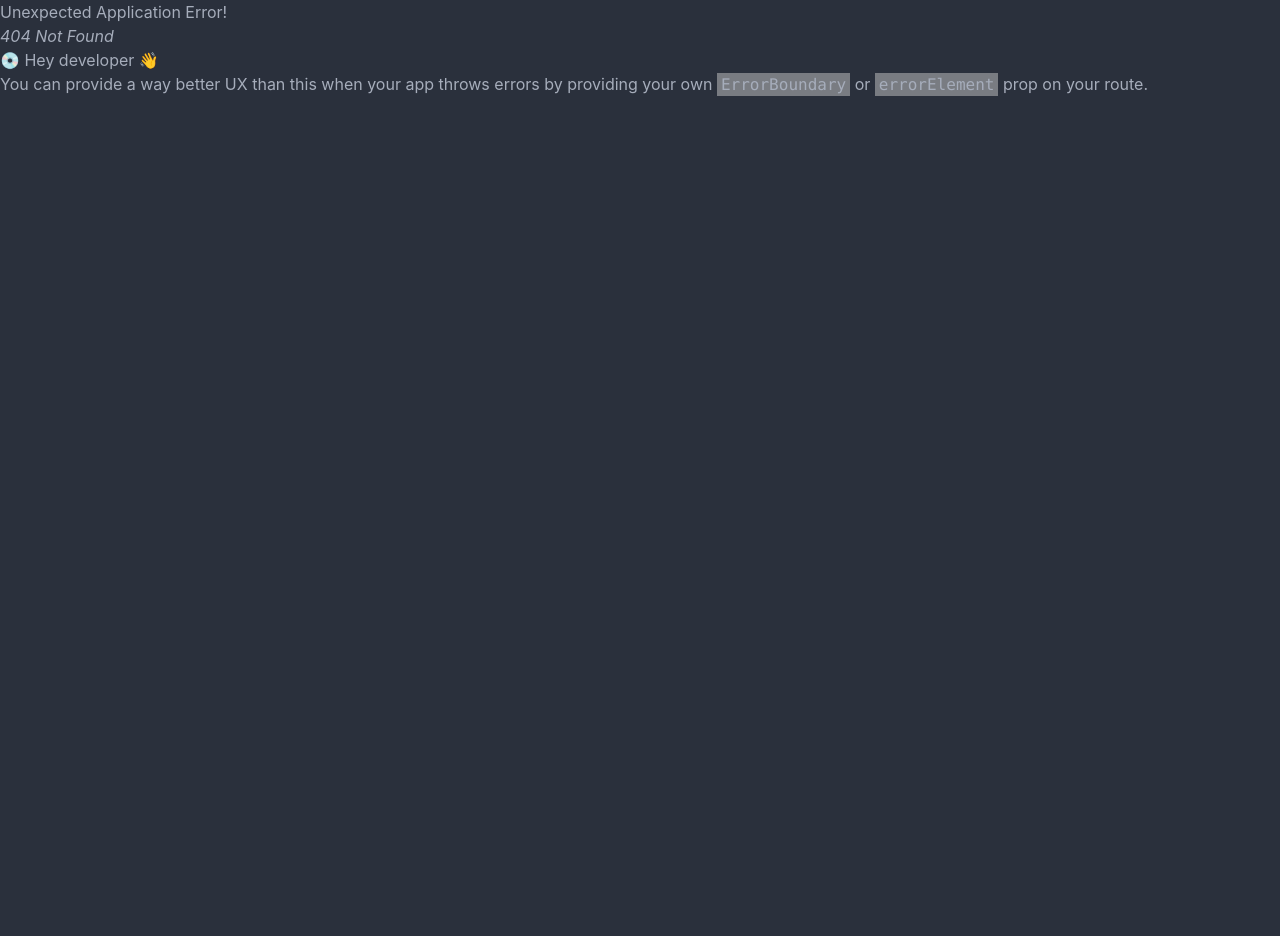
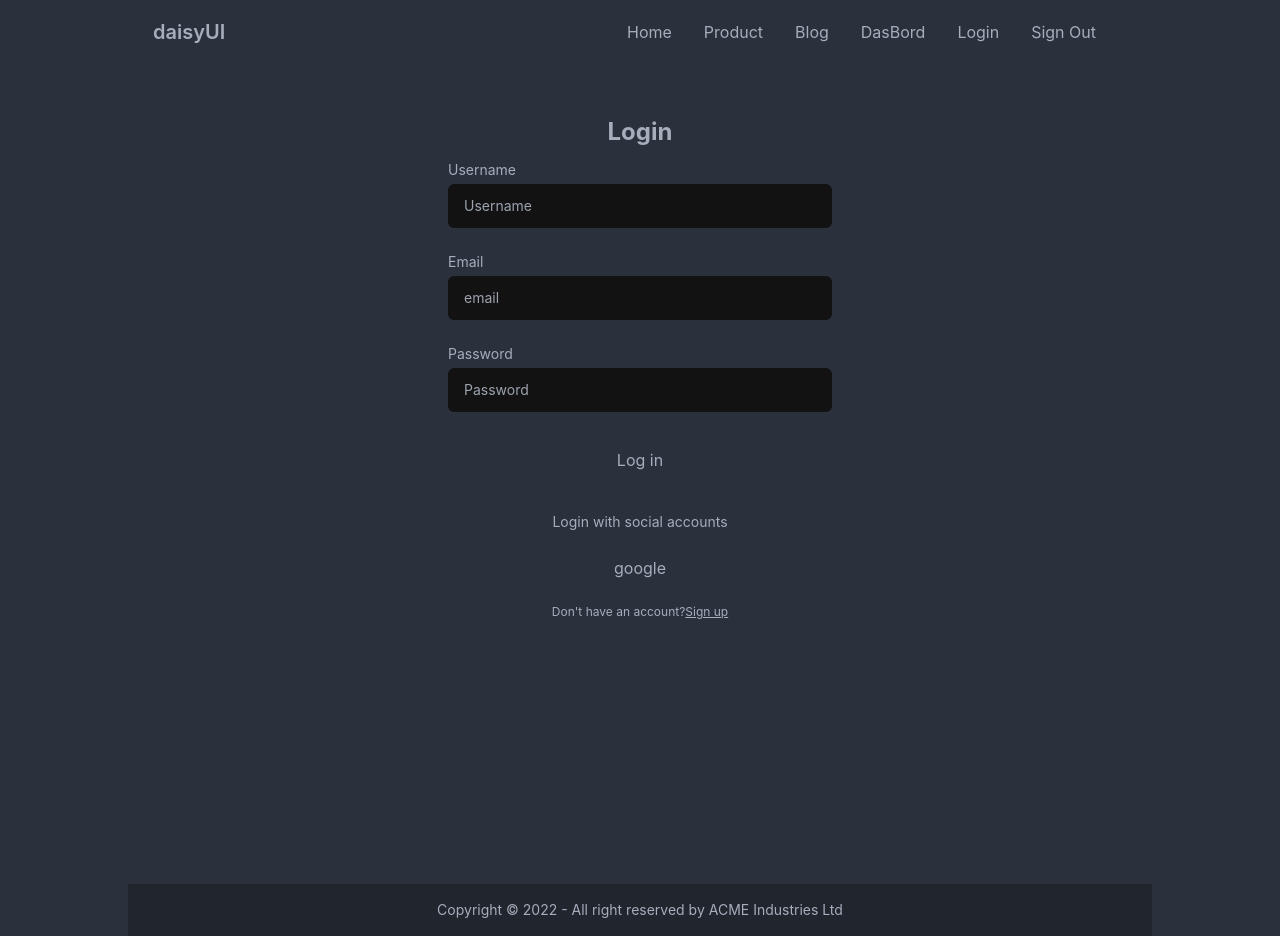
Before and after one commit to rahul-sarker18/project-12, a React (Create React App) app: page /login in a window 1280 px wide. Before the commit this address had no page. Before the commit the page ends 800 px from the top, so only its background shows below. Built offline with nearby package versions, Linux system fonts and the light colour scheme.

Commit message:
login and sign up form make

```diff
--- a/src/App.js
+++ b/src/App.js
@@ -5,7 +5,7 @@ import router from './Components/Router/MainRouter';
 
 function App() {
   return (
-    <div className="max-w-screen-2xl mx-auto">
+    <div className="max-w-screen-2xl mx-auto lg:w-4/5">
        <RouterProvider router={router}></RouterProvider>
 
       <Toaster />
--- a/src/Components/Authencations/Login.js
+++ b/src/Components/Authencations/Login.js
@@ -1,11 +1,73 @@
 import React from 'react';
+import { Link } from "react-router-dom";
 
 const Login = () => {
-    return (
-        <div>
-            log in
+  return (
+    <div className="w-full mx-auto my-5 max-w-md p-8 space-y-3 rounded-xl dark:bg-gray-900 dark:text-gray-100">
+      <h1 className="text-2xl font-bold text-center">Login</h1>
+      <form className="space-y-6 ng-untouched ng-pristine ng-valid">
+        <div className="space-y-1 text-sm">
+          <label for="username" className="block dark:text-gray-400">
+            Username
+          </label>
+          <input
+            type="text"
+            id="username"
+            placeholder="Username"
+            className="w-full px-4 py-3 rounded-md dark:border-gray-700 dark:bg-gray-100 dark:text-gray-900 focus:dark:border-blue-400"
+          />
         </div>
-    );
+        <div className="space-y-1 text-sm">
+          <label for="email" className="block dark:text-gray-400">
+            Email
+          </label>
+          <input
+            type="text"
+            id="email"
+            placeholder="email"
+            className="w-full px-4 py-3 rounded-md dark:border-gray-700 dark:bg-gray-100 dark:text-gray-900 focus:dark:border-blue-400"
+          />
+        </div>
+        <div className="space-y-1 text-sm">
+          <label for="password" className="block dark:text-gray-400">
+            Password
+          </label>
+          <input
+            type="password"
+            id="password"
+            placeholder="Password"
+            className="w-full px-4 py-3 rounded-md dark:border-gray-700 dark:bg-gray-100 dark:text-gray-900 focus:dark:border-blue-400"
+          />
+        </div>
+        <button className="block w-full p-3 text-center rounded-sm dark:text-gray-900 dark:bg-blue-400">
+          Log in
+        </button>
+      </form>
+      <div className="flex items-center pt-4 space-x-1">
+        <div className="flex-1 h-px sm:w-16 dark:bg-gray-700"></div>
+        <p className="px-3 text-sm dark:text-gray-400">
+          Login with social accounts
+        </p>
+        <div className="flex-1 h-px sm:w-16 dark:bg-gray-700"></div>
+      </div>
+      <div className="flex justify-center space-x-4">
+        <button aria-label="Log in with Google" className="p-3 rounded-sm">
+          google
+        </button>
+      </div>
+      <p className="text-xs text-center sm:px-6 dark:text-gray-400">
+        Don't have an account?
+        <Link
+          to="/signup"
+          rel="noopener noreferrer"
+          href="#"
+          className="underline dark:text-gray-100"
+        >
+          Sign up
+        </Link>
+      </p>
+    </div>
+  );
 };
 
 export default Login;
--- a/src/Components/Authencations/Signup.js
+++ b/src/Components/Authencations/Signup.js
@@ -1,10 +1,62 @@
 import React from 'react';
+import { Link } from 'react-router-dom';
 
 const Signup = () => {
     return (
-        <div>
-            sign up
+        <div className="w-full mx-auto my-5 max-w-md p-8 space-y-3 rounded-xl dark:bg-gray-900 dark:text-gray-100">
+      <h1 className="text-2xl font-bold text-center">Sign up</h1>
+      <form className="space-y-6 ng-untouched ng-pristine ng-valid">
+
+        <div className="space-y-1 text-sm">
+          <label for="email" className="block dark:text-gray-400">
+            Email
+          </label>
+          <input
+            type="text"
+            id="email"
+            placeholder="email"
+            className="w-full px-4 py-3 rounded-md dark:border-gray-700 dark:bg-gray-100 dark:text-gray-900 focus:dark:border-blue-400"
+          />
         </div>
+        <div className="space-y-1 text-sm">
+          <label for="password" className="block dark:text-gray-400">
+            Password
+          </label>
+          <input
+            type="password"
+            id="password"
+            placeholder="Password"
+            className="w-full px-4 py-3 rounded-md dark:border-gray-700 dark:bg-gray-100 dark:text-gray-900 focus:dark:border-blue-400"
+          />
+        </div>
+        <button className="block w-full p-3 text-center rounded-sm dark:text-gray-900 dark:bg-blue-400">
+          Sign up
+        </button>
+      </form>
+      <div className="flex items-center pt-4 space-x-1">
+        <div className="flex-1 h-px sm:w-16 dark:bg-gray-700"></div>
+        <p className="px-3 text-sm dark:text-gray-400">
+          Login with social accounts
+        </p>
+        <div className="flex-1 h-px sm:w-16 dark:bg-gray-700"></div>
+      </div>
+      <div className="flex justify-center space-x-4">
+        <button aria-label="Log in with Google" className="p-3 rounded-sm">
+          google
+        </button>
+      </div>
+      <p className="text-xs text-center sm:px-6 dark:text-gray-400">
+        Don't have an account?
+        <Link
+          to="/login"
+          rel="noopener noreferrer"
+          href="#"
+          className="underline dark:text-gray-100"
+        >
+          Sign up
+        </Link>
+      </p>
+    </div>
     );
 };
 
--- a/src/Components/Page/Dahbord/DasbordNave.js
+++ b/src/Components/Page/Dahbord/DasbordNave.js
@@ -1,10 +1,23 @@
 import React from 'react';
+import { Link } from 'react-router-dom';
 
 const DasbordNave = () => {
     return (
-        <div>
+      <div className="drawer drawer-mobile">
+        <input id="my-drawer-2" type="checkbox" className="drawer-toggle" />
 
+        <div className="drawer-side  ">
+          <label htmlFor="my-drawer-2" className="drawer-overlay"></label>
+          <ul className="menu p-4 w-64  text-black  bg-slate-400">
+            <li>
+              <Link to='/dasbord/addproduct'>Add Products</Link>
+            </li>
+            <li>
+              <Link to='/dasbord/'>Sidebar Item 2</Link>
+            </li>
+          </ul>
         </div>
+      </div>
     );
 };
 
--- a/src/Components/Sheaired/NaveBar.js
+++ b/src/Components/Sheaired/NaveBar.js
@@ -18,10 +18,20 @@ const NaveBar = () => {
         <Link to='/dasbord'>DasBord</Link>
       </li>
       <li>
-        <Link to='/'>Login</Link>
+        <Link to='/login'>Login</Link>
       </li>
       <li>
         <Link>Sign Out</Link>
+      </li>
+      <li>
+      <div className="drawer-content flex flex-col ">
+          <label
+            htmlFor="my-drawer-2"
+            className="btn btn-primary drawer-button lg:hidden"
+          >
+            Open drawer
+          </label>
+        </div>
       </li>
     </>
   );
```
Also changed, not shown: src/Components/Router/MainRouter.js (+8 -1 lines).
